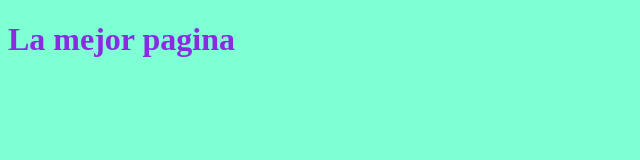
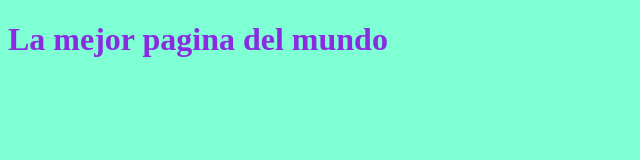
Before and after one commit to nic0o05/Zona-RGB, a plain HTML site: page index.html in a window 1280 px wide. Shown: the whole page, without its empty margins (0-640 px from the left). Drawn offline with Linux system fonts and the light colour scheme.

Commit message:
Version 2

```diff
--- a/index.html
+++ b/index.html
@@ -10,7 +10,7 @@
 </head>
 <body>
     <h1>
-        La mejor pagina
+        La mejor pagina del mundo
     </h1>
 </body>
 </html>
```
